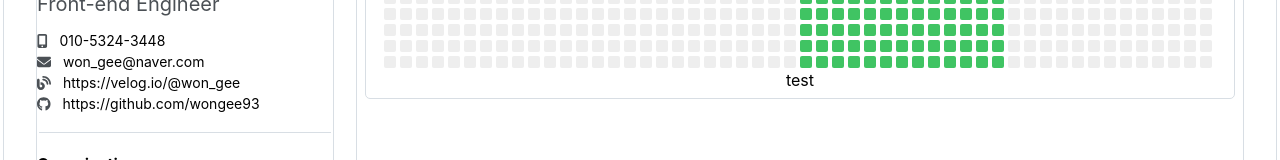
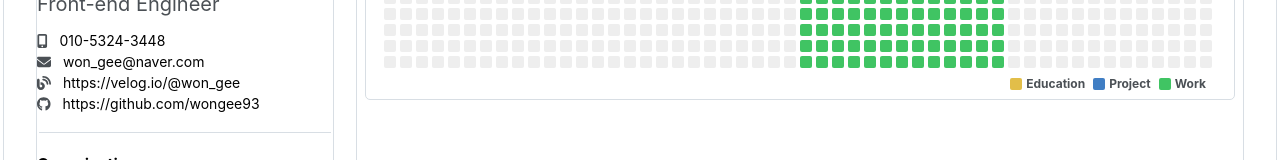
Before and after one commit to wongee93/Portfolio_wjh, a React (Create React App) app: page / in a window 1280 px wide. Shown: the part 518-678 px from the top of the page. Built offline with nearby package versions, Linux system fonts and the light colour scheme.

Commit message:
add history type

```diff
--- a/src/App.css
+++ b/src/App.css
@@ -416,3 +416,46 @@ li.selected::after {
   border-radius: 2px;
   background-color: #eee;
 }
+
+.timetable-history-type {
+  display: flex;
+  justify-content: flex-end;
+  padding-right: 4px;
+  margin-top: 6px;
+}
+
+.history-type {
+  display: flex;
+  align-items: center;
+  font-size: 12px;
+  font-weight: bold;
+  color: #4b5055;
+  margin-right: 8px;
+}
+
+.work {
+  display: inline-block;
+  margin-right: 4px;
+  width: 12px;
+  height: 12px;
+  border-radius: 2px;
+  background-color: #40c463;
+}
+
+.education {
+  display: inline-block;
+  margin-right: 4px;
+  width: 12px;
+  height: 12px;
+  border-radius: 2px;
+  background-color: #e2be49;
+}
+
+.project {
+  display: inline-block;
+  margin-right: 4px;
+  width: 12px;
+  height: 12px;
+  border-radius: 2px;
+  background-color: #407ec4;
+}
--- a/src/pages/Overview.js
+++ b/src/pages/Overview.js
@@ -80,7 +80,11 @@ const Overview = () => {
                                 </tbody>
                             </table>
                         </div>
-                        <div className=''>test</div>
+                        <div className='timetable-history-type'>
+                            <span className='history-type'><span className='education'></span>Education</span>
+                            <span className='history-type'><span className='project'></span>Project</span>
+                            <span className='history-type'><span className='work'></span>Work</span>
+                        </div>
                     </div>
                 </div>
             </div>
```
